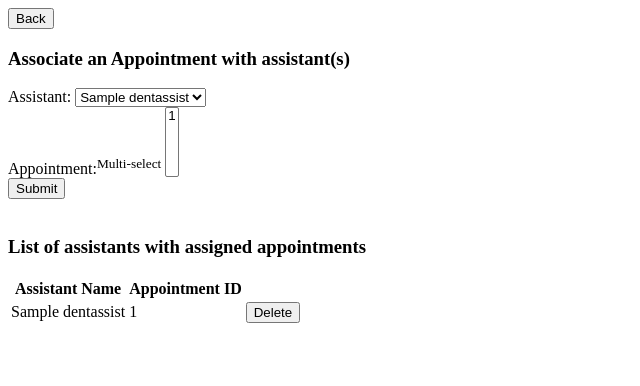
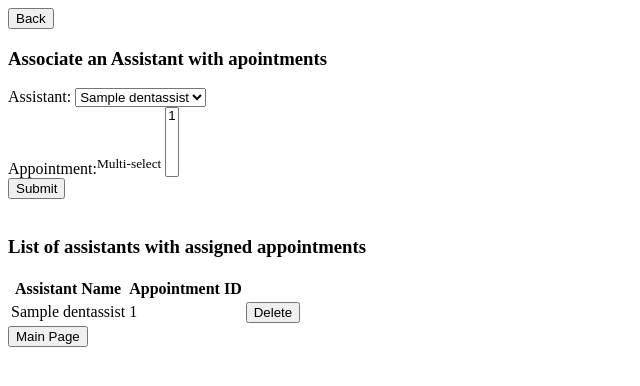
Before and after one commit to chosunosu/cs340_finalProject, a Node server app: page /appt_assist in a window 1280 px wide. Shown: the top 386 px of the page, without its empty margins (0-640 px from the left). Run offline with Node 20, Linux system fonts and the light colour scheme; tables that the repository leaves empty or names only in its code hold one stand-in row (values such as "Sample post"); some libraries are stand-ins or nearby versions.

Commit message:
last changes

```diff
--- a/appt_assist.js
+++ b/appt_assist.js
@@ -96,7 +96,7 @@ module.exports = function(){
         console.log(req.params.apid)
         var mysql = req.app.get('mysql');
         var sql = "DELETE FROM dc_appt_assist WHERE apid = ? AND aid = ?";
-        var inserts = [req.params.aid, req.params.apid];
+        var inserts = [req.params.apid, req.params.aid];
         sql = mysql.pool.query(sql, inserts, function(error, results, fields){
             if(error){
                 res.write(JSON.stringify(error));
--- a/public/deleteappt.js
+++ b/public/deleteappt.js
@@ -12,7 +12,7 @@ function deleteAppt(id){
 
 function deleteAssistAppt(apid, aid){
   $.ajax({
-      url: '/people_certs/apid/' + apid + '/cert/' + aid,
+      url: '/appt_assist/apid/' + apid + '/aid/' + aid,
       type: 'DELETE',
       success: function(result){
           if(result.responseText != undefined){
--- a/views/appt_assist.handlebars
+++ b/views/appt_assist.handlebars
@@ -4,7 +4,8 @@
 {{/each}}
 <div>
     <button onclick="window.history.back()">Back</button><br>
-<h3> Associate an Appointment with assistant(s) </h3>
+<h3> Associate an Assistant with apointments </h3>
+
     <form id="add_assist_appts" action="/appt_assist" method="post">
     Assistant: <select name='aid'>
         {{#each assistants}}
@@ -12,6 +13,8 @@
         {{/each}}
     </select>
     <br>
+
+
     Appointment:<sup>Multi-select</sup> <select multiple name="appts">
         {{#each appointments}}
         <option value="{{apid}}">{{apid}}</option>
@@ -20,6 +23,8 @@
     <input type="submit" value="Submit">
     </form>
 </div>
+
+
 <br/>
 <h3> List of assistants with assigned appointments </h3>
 <table>
@@ -40,4 +45,6 @@
 
     </tbody>
 </table>
+<input type=button onClick="parent.location.href='http://flip2.engr.oregonstate.edu:9999/'" value='Main Page'>
+
 </html>
```
Also changed, not shown: 1 other file.
